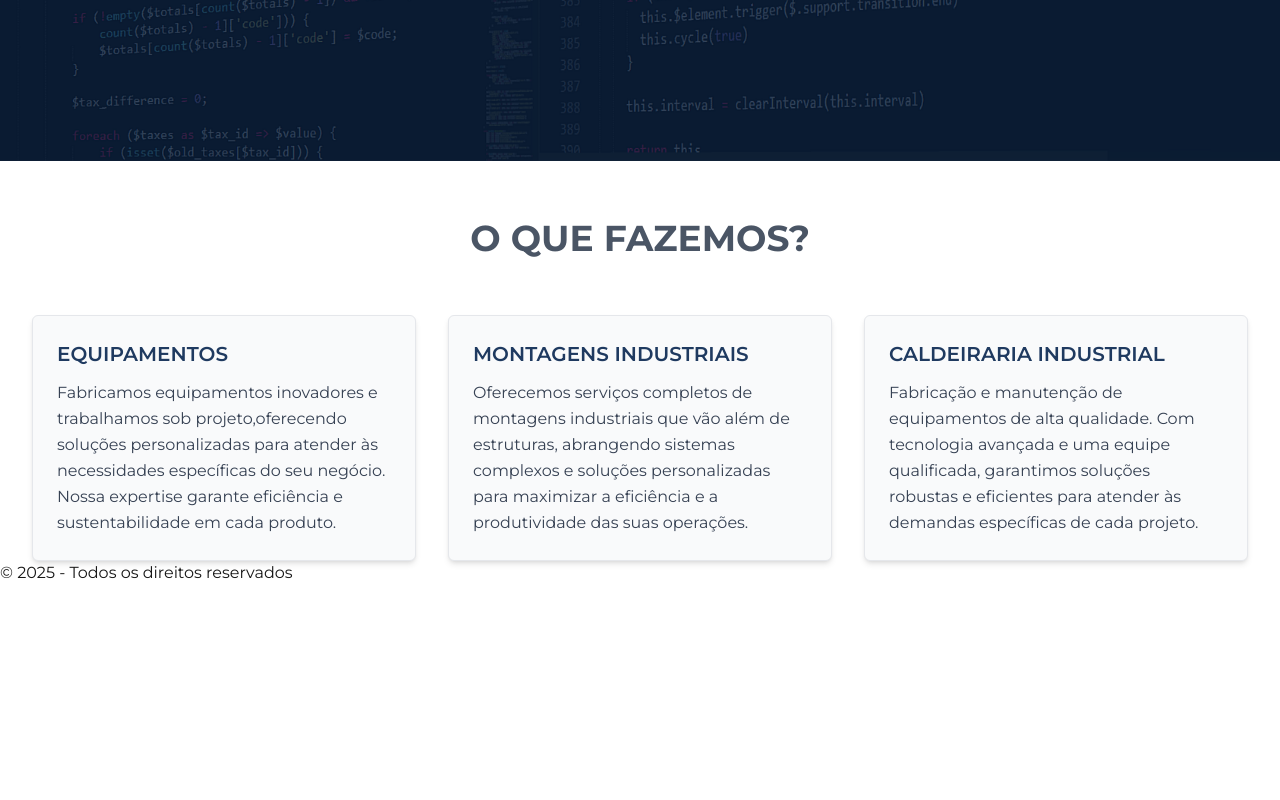
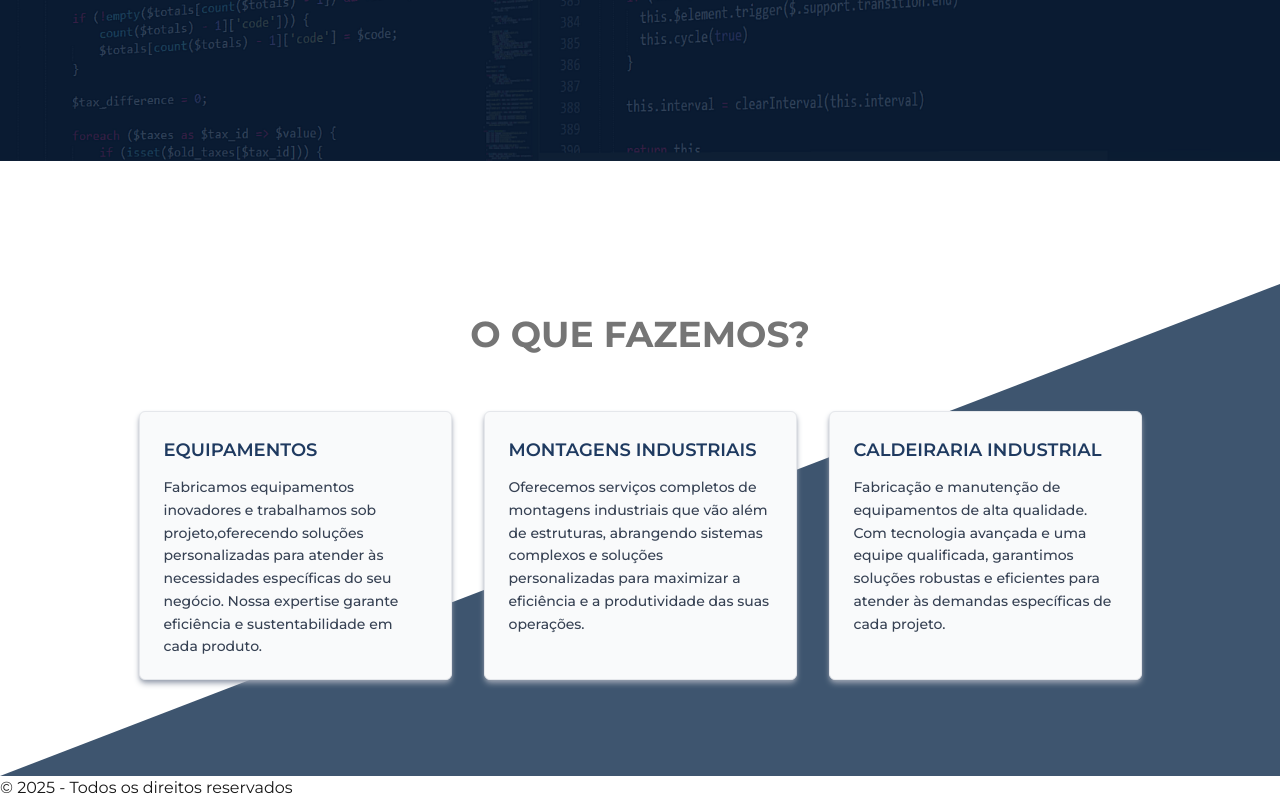
Before and after one commit to brthema072/nextjs-ebrindustrial, a Next.js app: page /home in a window 1280 px wide. Shown: the part 744-1544 px from the top of the page. Before the commit the page ends 1329 px from the top, so only its background shows below. Built offline with nearby package versions, Linux system fonts and the light colour scheme.

Commit message:
Feat: Diagonal what we do page background

```diff
--- a/app/globals.css
+++ b/app/globals.css
@@ -21,6 +21,18 @@
   }
 }
 
+@layer utilities {
+  .clip-diagonal {
+    /* diagonal igual ao print, metade da tela pra cada cor */
+    clip-path: polygon(
+      0 100%,
+      /* parte esquerda no meio */ 100% 20%,
+      /* topo direito */ 100% 100%,
+      0 100%
+    );
+  }
+}
+
 body {
   background: var(--background);
   color: var(--foreground);
--- a/app/home/components/WhatWeDo/WhatWeDo.tsx
+++ b/app/home/components/WhatWeDo/WhatWeDo.tsx
@@ -21,8 +21,13 @@ const WhatWeDo = () => {
 
   return (
     <>
-      <div className="flex flex-col items-center justify-center w-full h-auto mt-[50px] gap-[50px]">
-        <h1 className="text-gray-600 text-4xl max-w-4xl text-center font-bold leading-normal">
+      <section className="relative w-full overflow-hidden py-24">
+        <div className="absolute inset-0 bg-white"></div>
+
+        <div className="absolute inset-0 bg-[#3E556F] clip-diagonal"></div>
+
+        <div className="relative flex flex-col items-center justify-center w-full h-auto mt-[50px] gap-[50px] z-10">
+          <h1 className="text-[#757575] text-4xl max-w-4xl text-center font-bold leading-normal">
             O QUE FAZEMOS?
           </h1>
 
@@ -32,6 +37,7 @@ const WhatWeDo = () => {
             ))}
           </div>
         </div>
+      </section>
     </>
   )
 }
--- a/app/home/components/WhatWeDo/components/Card.tsx
+++ b/app/home/components/WhatWeDo/components/Card.tsx
@@ -1,10 +1,10 @@
 const Card = ({ title, description }: { title: string; description: string }) => {
   return (
     <>
-      <div className="bg-gray-50 shadow-md rounded-md p-6 max-w-sm border border-gray-200">
-        <h3 className="text-xl font-semibold text-[#1f3a60] mb-3">{title}</h3>
+      <div className="bg-gray-50 shadow-md shadow-gray-400 rounded-md p-6 max-w-sm border border-gray-200 w-[313px] h-[269px]">
+        <h3 className="text-lg font-semibold text-[#1f3a60] mb-3">{title}</h3>
 
-        <p className="text-gray-700 leading-relaxed">{description}</p>
+        <p className="text-gray-700 font-medium leading-relaxed text-sm">{description}</p>
       </div>
     </>
   )
```
Lines whose indentation alone changed are shown as unchanged.
